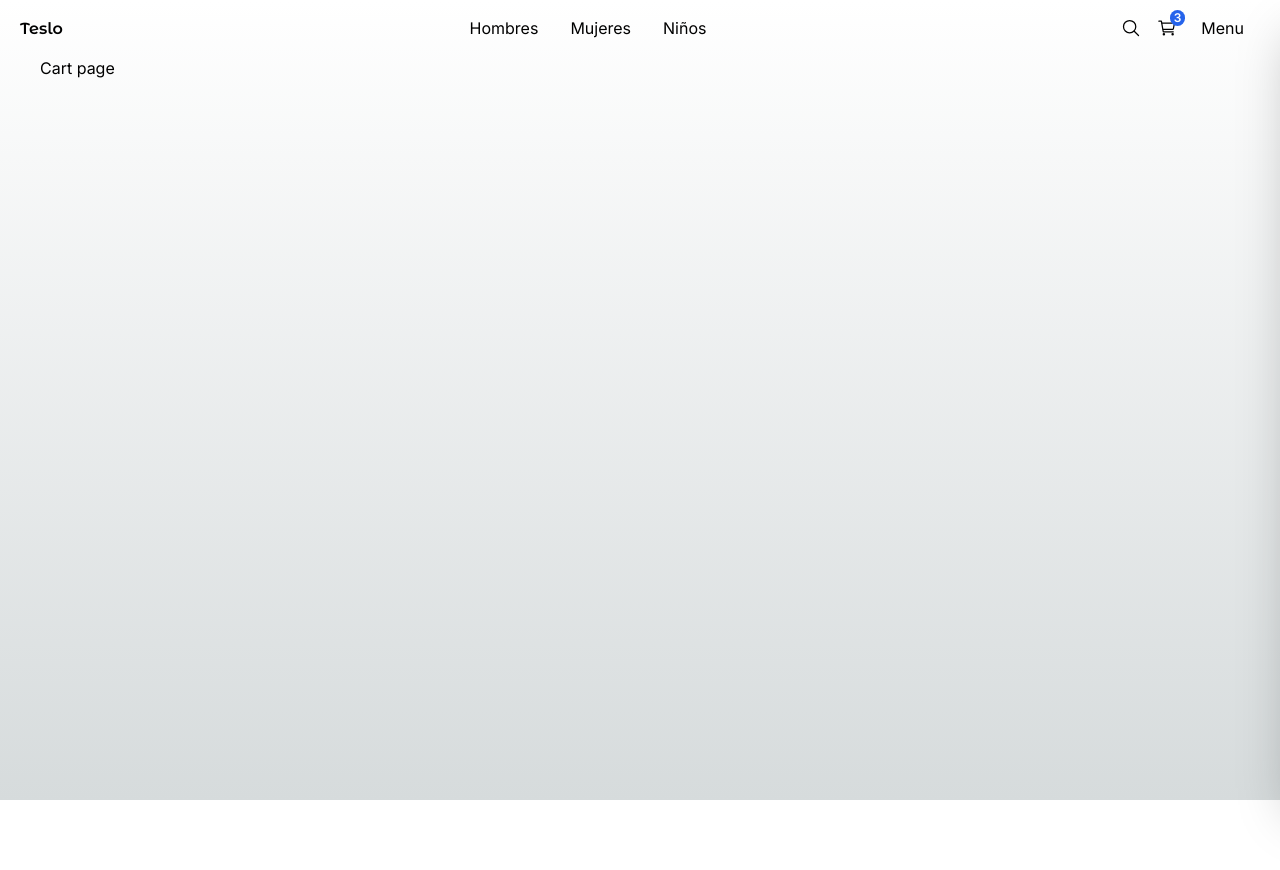
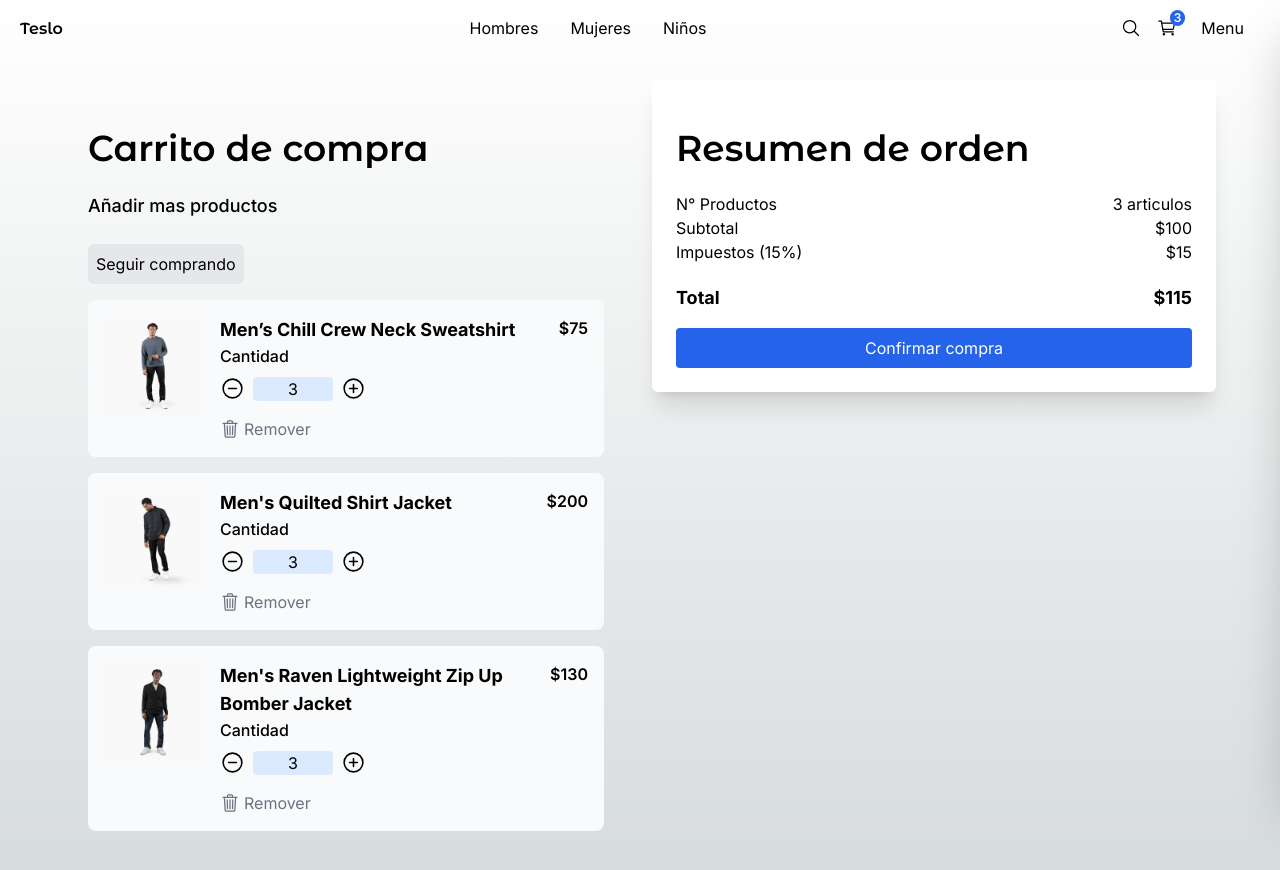
Before and after one commit to alex-arraga/next-teslo-shop, a Next.js app: page /cart in a window 1280 px wide. Shown: the top 870 px of the page. Before the commit the page ends 800 px from the top, so only its background shows below. Built offline with nearby package versions, Linux system fonts and the light colour scheme.

Commit message:
Cart page: Design of ProductsInCart components and Order summary

```diff
--- a/src/app/(shop)/cart/page.tsx
+++ b/src/app/(shop)/cart/page.tsx
@@ -1,8 +1,67 @@
+import { ProductsInCart, QuantitySelector, Title } from "@/components";
+import { initialData } from "@/seed/seed";
+import Link from "next/link";
 
-export default function() {
+
+const productsInCart = [
+  initialData.products[0],
+  initialData.products[1],
+  initialData.products[2],
+]
+
+
+export default function () {
   return (
-    <div>
-      <h1>Cart page</h1>
-    </div>
+    <section className="flex justify-center w-full">
+      <div className="grid grid-cols-1 xl:grid-cols-2 p-4 xl:p-6 gap-6">
+        <div className="flex flex-col col-span-2 xl:col-span-1 rounded-md xl:p-6">
+          <Title
+            title="Carrito de compra"
+            subtitle="Añadir mas productos"
+          />
+
+          <Link href='/shop' className="p-2 w-fit bg-gray-200 rounded-md mb-2 hover:bg-blue-200 hover:font-semibold transition-all">
+            Seguir comprando
+          </Link>
+
+          {/* Products in cart */}
+          {productsInCart.map((product) => (
+            <ProductsInCart
+              key={product.slug}
+              product={product}
+            />
+          ))}
+        </div>
+
+        {/* Checkout */}
+        <div className="mb-10 xl:mb-0 col-span-2 xl:col-span-1 bg-white rounded-md shadow-xl h-fit p-4 xl:p-6">
+          <Title
+            title="Resumen de orden"
+          />
+
+          <div className="grid grid-cols-2">
+            <span>N° Productos</span>
+            <span className="text-right">3 articulos</span>
+
+            <span>Subtotal</span>
+            <span className="text-right">$100</span>
+
+            <span>Impuestos (15%)</span>
+            <span className="text-right">$15</span>
+
+            <span className="mt-5 text-lg font-bold">Total</span>
+            <span className="mt-5 text-lg font-bold text-right">$115</span>
+
+          </div>
+
+          <button className="w-full mt-4 btn-primary">
+            <Link href='/checkout/address' className="text-center">
+              Confirmar compra
+            </Link>
+          </button>
+        </div>
+
+      </div>
+    </section>
   );
 }
--- a/src/app/(shop)/product/[slug]/page.tsx
+++ b/src/app/(shop)/product/[slug]/page.tsx
@@ -59,6 +59,7 @@ export default function ProductPage({ params }: Props) {
         {/* Selector de cantidad */}
         <QuantitySelector
           quantity={3}
+          className="mb-8"
         />
 
         {/* Button */}
--- /dev/null
+++ b/src/components/cart/products-in-cart/ProductsInCart.tsx
@@ -0,0 +1,44 @@
+import Image from "next/image"
+import { Product } from "@/interfaces";
+import { QuantitySelector } from '@/components';
+
+import { IoTrashOutline } from "react-icons/io5";
+
+interface Props {
+  product: Product
+}
+
+export const ProductsInCart = ({ product }: Props) => {
+  return (
+    <div className="flex p-4 bg-gray-50 rounded-lg my-2">
+      <Image
+        src={`/products/${product.images[0]}`}
+        alt={product.title}
+        width={120}
+        height={120}
+        style={{
+          width: '100px',
+          height: '100px'
+        }}
+        className="rounded object-contain mr-4"
+      />
+
+      <div className="flex flex-col w-full">
+        <div className="flex flex-col md:flex-row justify-between">
+          <h2 className="font-bold text-sm md:text-lg overflow-auto max-w-sm md:mr-10 w-full">{product.title}</h2>
+          <p className="text-sm md:text-base font-semibold">${product.price.toLocaleString()}</p>
+        </div>
+
+        <QuantitySelector
+          quantity={3}
+          className="mb-4 text-sm md:text-base"
+        />
+
+        <button className="flex items-center text-sm md:text-base gap-1 text-gray-500 hover:text-red-400 w-fit hover:font-semibold transition-all">
+          <IoTrashOutline size={20} />
+          Remover
+        </button>
+      </div>
+    </div>
+  )
+}
--- a/src/components/index.ts
+++ b/src/components/index.ts
@@ -15,3 +15,7 @@ export * from './product/size-selector/SizeSelector'
 export * from './product/quantity-selector/QuantitySelector'
 export * from './product/slideshow/ProductSlideshow'
 export * from './product/slideshow/ProductMobileSlideshow'
+
+
+// Cart
+export * from './cart/products-in-cart/ProductsInCart'
--- a/src/components/product/quantity-selector/QuantitySelector.tsx
+++ b/src/components/product/quantity-selector/QuantitySelector.tsx
@@ -5,9 +5,10 @@ import { IoAddCircleOutline, IoRemoveCircleOutline } from "react-icons/io5"
 
 interface Props {
   quantity: number
+  className?: string
 }
 
-export const QuantitySelector = ({ quantity }: Props) => {
+export const QuantitySelector = ({ quantity, className }: Props) => {
   const [count, setCount] = useState(quantity)
 
   const onQuantityChange = (value: number) => {
@@ -17,7 +18,7 @@ export const QuantitySelector = ({ quantity }: Props) => {
 
 
   return (
-    <div className="mb-8">
+    <div className={className}>
       <h3 className="mb-2 font-medium">Cantidad</h3>
 
       <div className="flex items-center">
```
